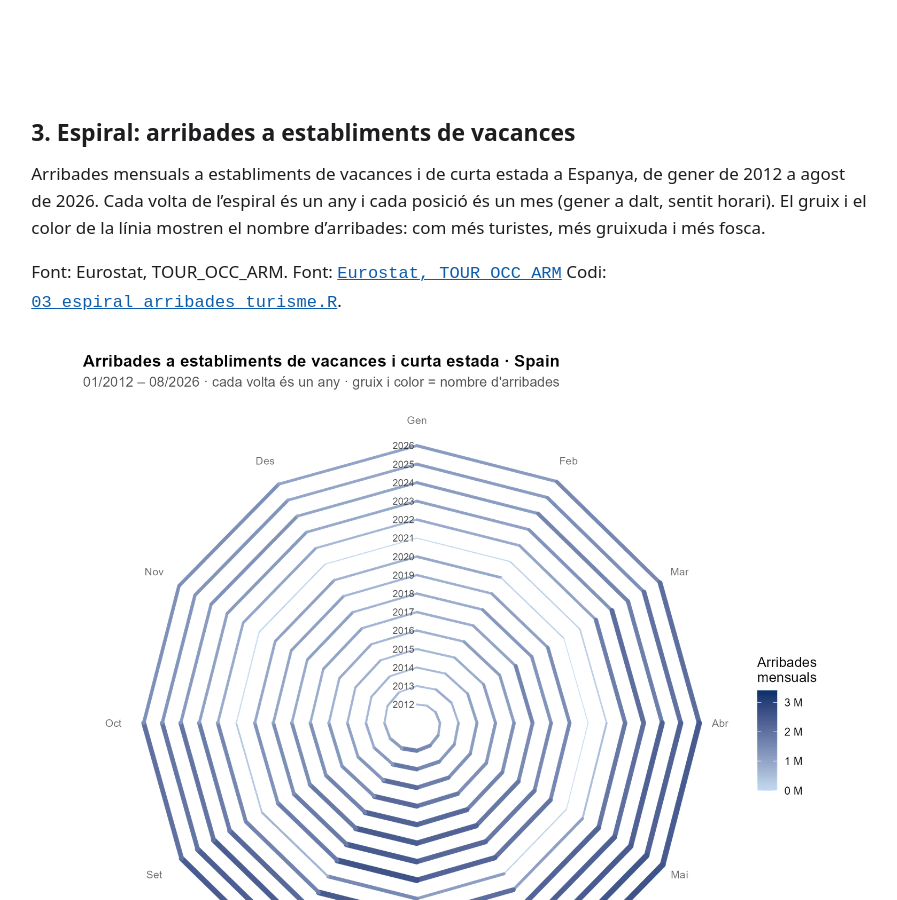
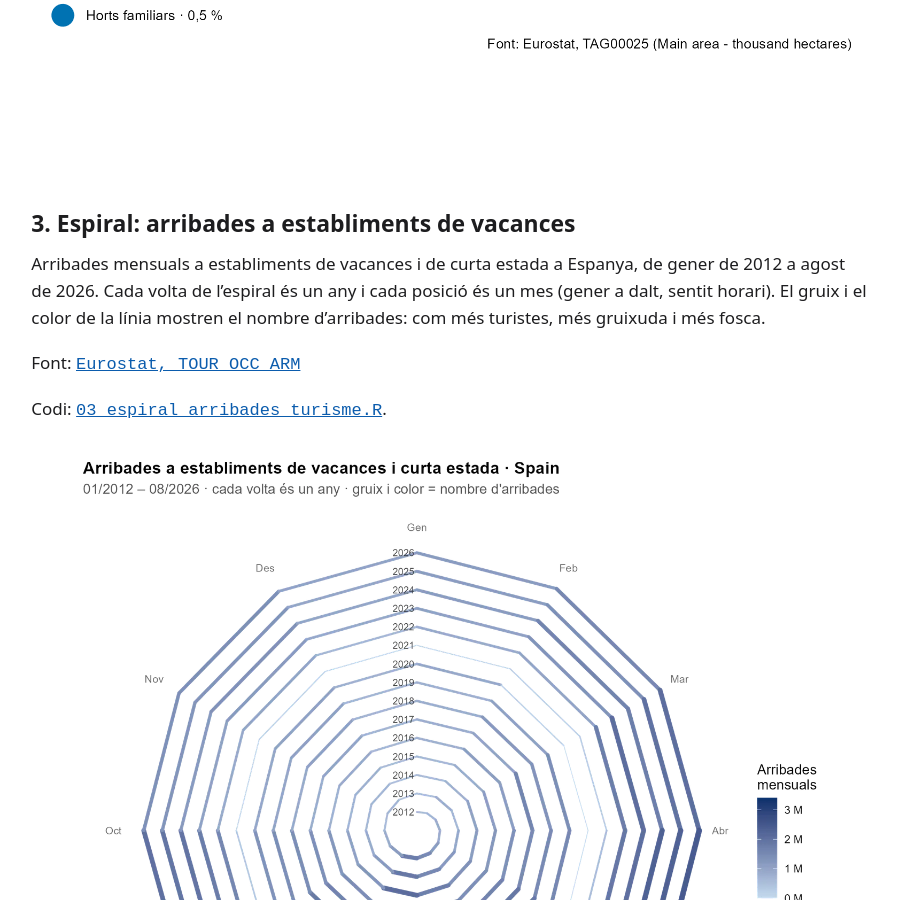
Before and after one commit to VBoschMatas/vboschmatas.github.io, a Jekyll site: the page built from pac2.md, in a window 1280 px wide and 900 px high, scrolled down 1929 px. Shown: the whole window, without its empty margins (190-1087 px from the left). Built offline with Jekyll 4.4.1, drawn with Linux system fonts in a browser that asks for light colours.

```diff
--- a/pac2.md
+++ b/pac2.md
@@ -14,6 +14,7 @@ Aquesta pàgina recull les tres visualitzacions de la PAC 2. Cada una s'ha fet a
 Persones investigadores en R+D a Espanya el 2024, per sector d'execució. La piràmide és un triangle dividit en franges horitzontals: l'àrea de cada franja és proporcional al nombre de persones. Les empreses sense ànims de lucre (0,6 %) són la franja de la punta.
 
 Font: [`Eurostat, TSC00003`](https://ec.europa.eu/eurostat/databrowser/view/tsc00003/default/table?lang=en)
+
 Codi: [`01_piramide_rd_sector.R`]({{ '/assets/codi/01_piramide_rd_sector.R' | relative_url }}).
 
 <img style="max-width:100%; width:auto; height:auto;" src="{{ '/assets/img/piramide-rd-sector.png' | relative_url }}" alt="Piràmide de la distribució de persones en R+D per sector a Espanya el 2024. Estudis avançats i educació 51,3 %, empreses privades 34,2 %, secció governamental 13,9 % i empreses sense ànims de lucre 0,6 %.">
@@ -24,6 +25,7 @@ Codi: [`01_piramide_rd_sector.R`]({{ '/assets/codi/01_piramide_rd_sector.R' | re
 Superfície agrícola utilitzada a Espanya el 2024. Cada punt representa el 0,5 % de la superfície. Les terres de conreu (46 %) i els prats i pastures permanents (33 %) ocupen gairebé vuit de cada deu hectàrees. Els horts familiars (0,5 %) surten amb un sol punt.
 
 Font: [Eurostat, TAG00025](https://ec.europa.eu/eurostat/databrowser/view/tag00025/default/table?lang=en&category=t_agr.t_apro.t_apro_cp)
+
 Codi: [`02_dot_matrix_sau.R`]({{ '/assets/codi/02_dot_matrix_sau.R' | relative_url }}).
 
 <img style="max-width:100%; width:auto; height:auto;" src="{{ '/assets/img/dot-matrix-sau.png' | relative_url }}" alt="Graella de 200 punts amb la superfície agrícola utilitzada d'Espanya el 2024: 46 % terres de conreu, 33 % prats i pastures permanents, 20,6 % cultius permanents i 0,5 % horts familiars.">
@@ -33,8 +35,8 @@ Codi: [`02_dot_matrix_sau.R`]({{ '/assets/codi/02_dot_matrix_sau.R' | relative_u
 
 Arribades mensuals a establiments de vacances i de curta estada a Espanya, de gener de 2012 a agost de 2026. Cada volta de l'espiral és un any i cada posició és un mes (gener a dalt, sentit horari). El gruix i el color de la línia mostren el nombre d'arribades: com més turistes, més gruixuda i més fosca.
 
-Font: Eurostat, TOUR_OCC_ARM.
 Font: [`Eurostat, TOUR_OCC_ARM`](https://ec.europa.eu/eurostat/databrowser/view/tour_occ_arm__custom_23799938/default/table)
+
 Codi: [`03_espiral_arribades_turisme.R`]({{ '/assets/codi/03_espiral_arribades_turisme.R' | relative_url }}).
 
 <img style="max-width:100%; width:auto; height:auto;" src="{{ '/assets/img/espiral-arribades-turisme.webp' | relative_url }}" alt="Espiral amb una volta per any de 2012 a 2026. Cada mes és una posició angular i el gruix i el color de la línia mostren el nombre d'arribades mensuals a establiments de vacances i curta estada a Espanya.">
```
